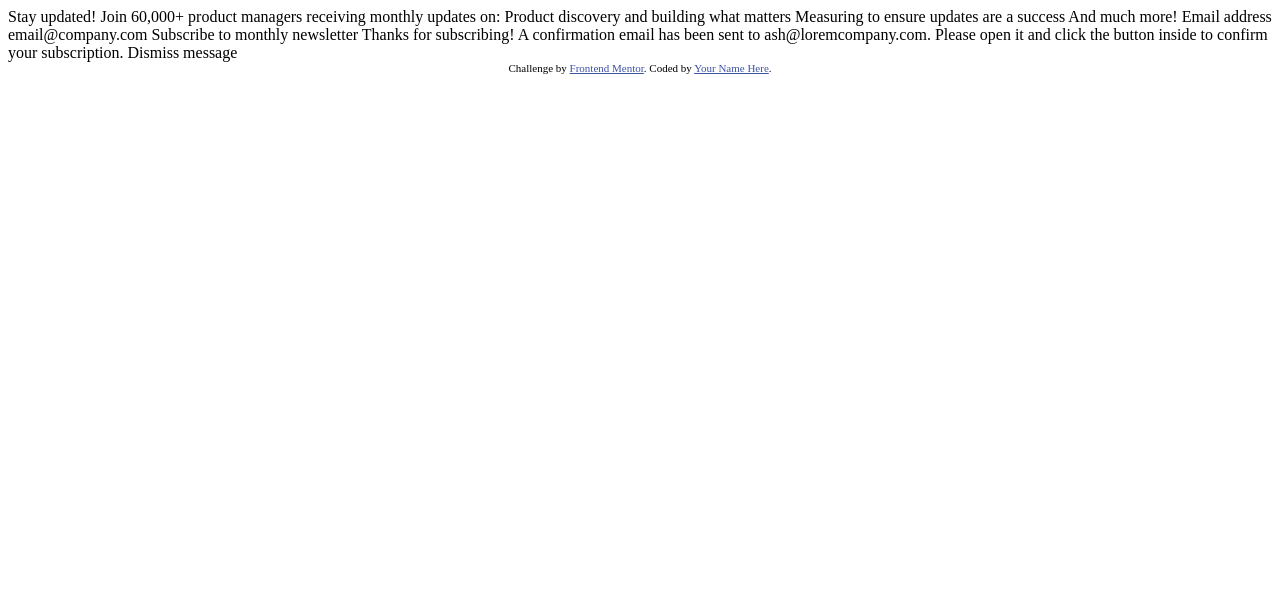
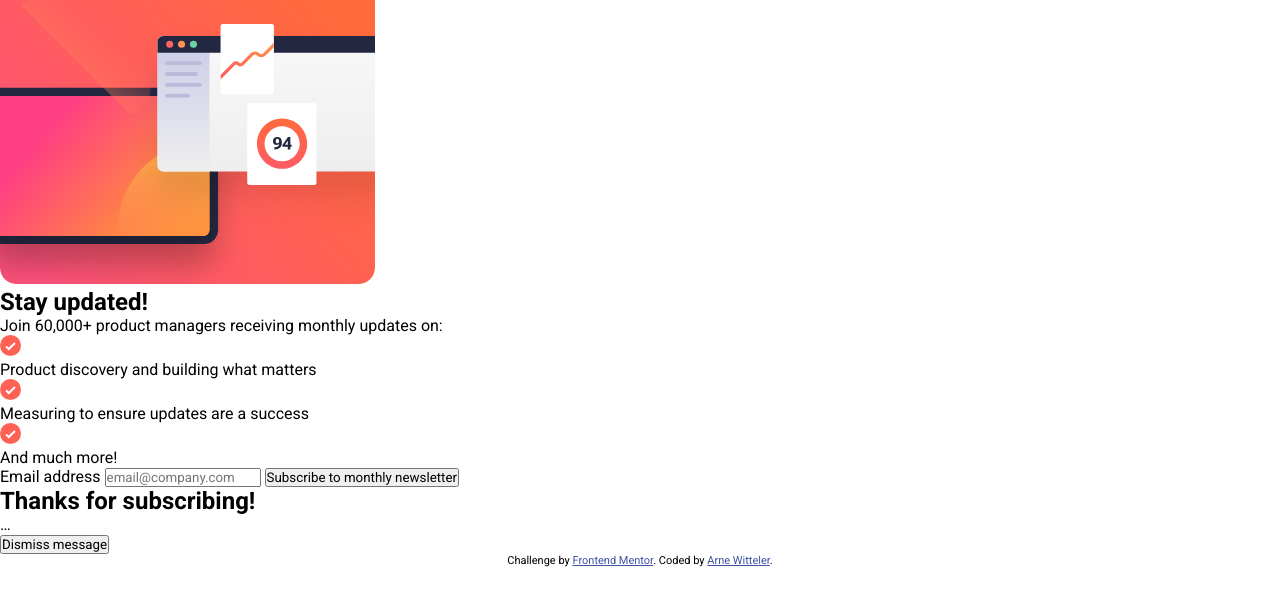
Before and after one commit to arne-witteler/newsletter-sign-up-with-success-message, a plain HTML site: page index.html in a window 1280 px wide. Drawn offline with Linux system fonts and the light colour scheme.

Commit message:
add HTML structure with BEM naming

```diff
--- a/index.html
+++ b/index.html
@@ -2,51 +2,50 @@
 <html lang="en">
   <head>
     <meta charset="UTF-8">
-  <meta name="viewport" content="width=device-width, initial-scale=1.0"> <!-- displays site properly based on user's device -->
-
+    <meta name="viewport" content="width=device-width, initial-scale=1.0">
+    <link rel="stylesheet" href="styles/styles.css">
     <link rel="icon" type="image/png" sizes="32x32" href="./assets/images/favicon-32x32.png">
-
     <title>Frontend Mentor | Newsletter sign-up form with success message</title>
-
-  <!-- Feel free to remove these styles or customise in your own stylesheet 👍 -->
-  <style>
-    .attribution { font-size: 11px; text-align: center; }
-    .attribution a { color: hsl(228, 45%, 44%); }
-  </style>
+    <script src="script.js" defer></script>
   </head>
   <body>
+    <main class="container">
+      <section class="form">
+        <div class="form__image">
+          <img src="./assets/images/illustration-sign-up-mobile.svg" alt="Illustration sign up desktop">
+        </div>
+        <div class="form__content">
+          <h1 class="form__title">Stay updated!</h1>
+          <p class="form__description">Join 60,000+ product managers receiving monthly updates on:</p>
+          <ul class="form__list">
+            <li class="form__list-item">
+              <img class="form__list-icon" src="./assets/images/icon-list.svg" alt="Icon list">
+              <p class="form__list-text">Product discovery and building what matters</p>
+            </li>
+            <li class="form__list-item">
+              <img class="form__list-icon" src="./assets/images/icon-list.svg" alt="Icon list">
+              <p class="form__list-text">Measuring to ensure updates are a success</p>
+            </li>
+            <li class="form__list-item">
+              <img class="form__list-icon" src="./assets/images/icon-list.svg" alt="Icon list">
+              <p class="form__list-text">And much more!</p>
+            </li>
+          </ul>
 
-  <!-- Sign-up form start -->
-
-  Stay updated!
-
-  Join 60,000+ product managers receiving monthly updates on:
-
-  Product discovery and building what matters
-  Measuring to ensure updates are a success
-  And much more!
-
-  Email address
-  email@company.com
-
-  Subscribe to monthly newsletter
-
-  <!-- Sign-up form end -->
-
-  <!-- Success message start -->
-
-  Thanks for subscribing!
-
-  A confirmation email has been sent to ash@loremcompany.com.
-  Please open it and click the button inside to confirm your subscription.
-
-  Dismiss message
-
-  <!-- Success message end -->
-
+          <label class="form__label" for="email">Email address</label>
+          <input class="form__input" type="email" id="email" name="email" placeholder="email@company.com" required>
+          <button class="form__button" type="submit">Subscribe to monthly newsletter</button>
+        </div>
+      </section>
+      <section class="success hidden">
+        <h1 class="success__title">Thanks for subscribing!</h1>
+        <p class="success__description">…</p>
+        <button class="success__button">Dismiss message</button>
+      </section>
+    </main>
     <div class="attribution">
     Challenge by <a href="https://www.frontendmentor.io?ref=challenge" target="_blank">Frontend Mentor</a>.
-    Coded by <a href="#">Your Name Here</a>.
+    Coded by <a href="https://github.com/arne-witteler">Arne Witteler</a>.
   </div>
   </body>
 </html>
```
Lines whose indentation alone changed are shown as unchanged.
